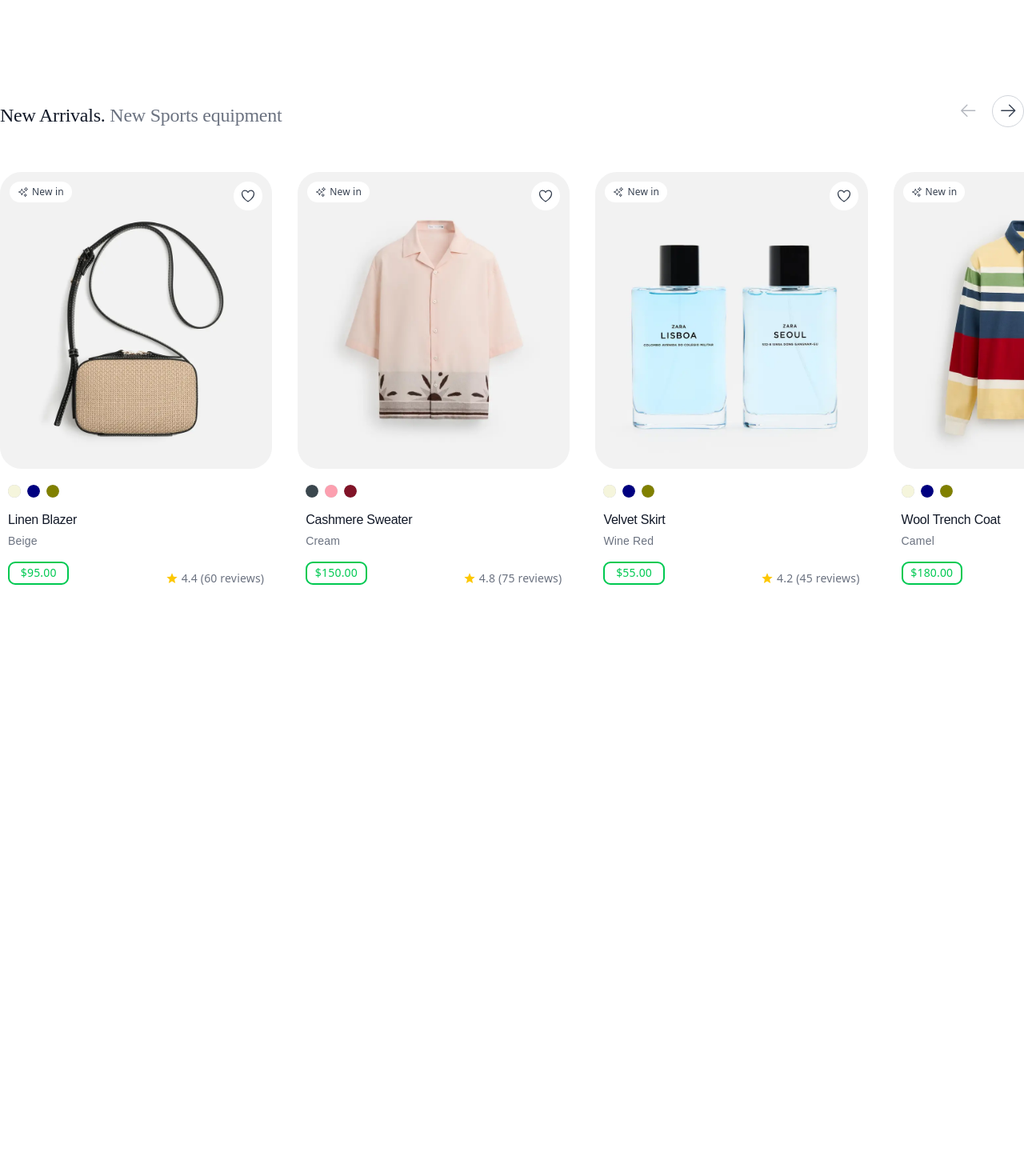
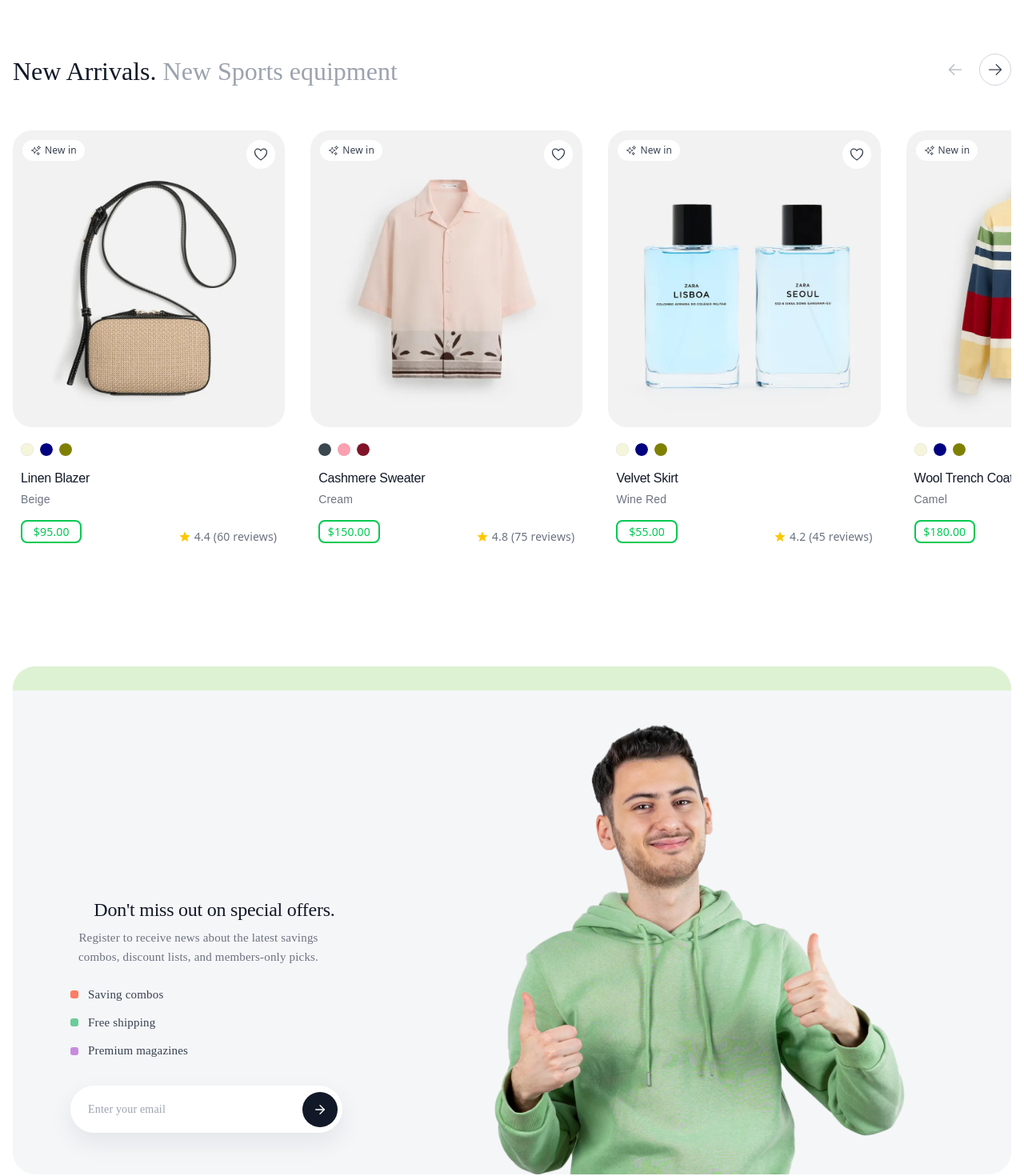
Before and after one commit to sagaralmad0202/eco, a React (Vite) app in the folder eccommerce/: page / in a window 1280 px wide. Shown: the part 1260-2730 px from the top of the page at 80% size. Before the commit the page ends 2163 px from the top, so only its background shows below. Built offline with nearby package versions, Linux system fonts and the light colour scheme.

Commit message:
Refine homepage layout and add offer section

```diff
--- a/eccommerce/src/App.jsx
+++ b/eccommerce/src/App.jsx
@@ -2,15 +2,17 @@ import Header from "./components/Header";
 import HeroSection from "./components/HeroSection";
 import SectionHowItWork from "./components/SectionHowItWork";
 import SectionSliderProductCard from "./components/SectionSliderProductCard";
+import SectionSpecialOffer from "./components/SectionSpecialOffer";
 
 export default function App() {
   return (
     <div className="nc-PageHome2 relative">
       <Header />
       <HeroSection />
-      <div className="relative container my-24 flex flex-col gap-y-24 lg:my-36 lg:gap-y-36">
+      <div className="relative container mx-auto px-[20px] sm:px-4 my-24 flex flex-col gap-y-24 lg:my-36 lg:gap-y-36">
         <SectionHowItWork />
         <SectionSliderProductCard />
+        <SectionSpecialOffer />
       </div>
     </div>
   );
--- a/eccommerce/src/components/Header.jsx
+++ b/eccommerce/src/components/Header.jsx
@@ -64,7 +64,7 @@ export default function Header() {
   return (
     <header className="relative w-full bg-white dark:bg-black">
       <div
-        className={`relative z-40 flex h-full justify-between border-neutral-200 bg-white px-[20px] sm:px-8 dark:border-neutral-700 dark:bg-neutral-900 ${
+        className={`relative z-40 container mx-auto flex h-full justify-between border-neutral-200 bg-white px-[20px] sm:px-8 dark:border-neutral-700 dark:bg-neutral-900 ${
           isSearchOpen ? "border-b" : ""
         }`}
         style={{ height: "80px" }}
--- a/eccommerce/src/components/HeroSection.jsx
+++ b/eccommerce/src/components/HeroSection.jsx
@@ -4,7 +4,7 @@ import backgroundLine from "../assets/BackgroundLine.svg";
 export default function HeroSection() {
   return (
     <section className="relative text-left">
-      <div className="container mx-auto px-4">
+      <div className="container mx-auto px-[20px] sm:px-4">
         <div className="relative mx-auto h-[601.54px] w-full max-w-full overflow-hidden rounded-2xl bg-[#F7F0EA] dark:bg-neutral-800 lg:h-[637.35px] lg:w-[1456.6px]">
           {/* Text Content */}
           <div className="relative inset-x-0 z-10 h-[243.1px] px-8 pt-8 pb-0 lg:absolute lg:top-1/5 lg:h-[325.2px] lg:pt-0 lg:px-8">
--- a/eccommerce/src/components/ProductCard.jsx
+++ b/eccommerce/src/components/ProductCard.jsx
@@ -8,7 +8,7 @@ const ProductCard = ({ data }) => {
       className="product-card relative flex flex-col bg-transparent w-full max-w-[305.46px] h-[462.61px] sm:max-w-[340.2px] sm:h-[526.33px]"
     >
       <a className="absolute inset-0" data-headlessui-state href="/"></a>
-      <div className="group relative z-1 shrink-0 overflow-hidden rounded-3xl bg-neutral-50 dark:bg-neutral-800">
+      <div className="group relative z-1 mx-auto w-[285.46px] shrink-0 overflow-hidden rounded-3xl bg-neutral-50 dark:bg-neutral-800 sm:mx-0 sm:w-full">
         <a href="/" className="block aspect-[11/12] w-full">
           <img
             src={data.image}
--- a/eccommerce/src/components/SectionSliderProductCard.jsx
+++ b/eccommerce/src/components/SectionSliderProductCard.jsx
@@ -83,20 +83,30 @@ const SectionSliderProductCard = ({ className = "", data = DEMO_DATA }) => {
       style={{ maxWidth: "1456.8px", width: "100%", margin: "0 auto" }}
     >
       <div
-        className="relative mb-[32px] flex flex-col gap-[16px] text-neutral-900 dark:text-neutral-50 sm:mb-[48px] sm:flex-row sm:items-end sm:justify-between lg:mb-[56px]"
+        className="relative mb-[48px] flex w-full flex-col justify-between px-[20px] text-neutral-900 dark:text-neutral-50 sm:px-0 sm:flex-row sm:items-end sm:justify-between lg:mb-[56px]"
       >
-        <div>
+        <div className="w-full max-w-[335.2px] text-left lg:w-[662.2px] lg:max-w-[662.2px] lg:flex-none">
           <h2
-            className="font-semibold text-[30px] leading-[36px] sm:text-3xl md:text-4xl"
-            style={{ width: "100%", maxWidth: "662.2px", fontFamily: 'Poppins, "Poppins Fallback"', margin: "0px", color: "var(--text-main)" }}
+            className="font-semibold"
+            style={{
+              width: "100%",
+              maxWidth: "662.2px",
+              fontFamily: 'Poppins, "Poppins Fallback"',
+              fontSize: "clamp(30px, 2.5vw, 36px)",
+              lineHeight: "clamp(36px, 2.8vw, 40px)",
+              letterSpacing: "normal",
+              margin: "0px",
+              textAlign: "left",
+              color: "var(--text-main)",
+            }}
           >
             New Arrivals.{" "}
-            <span className="text-neutral-500 dark:text-neutral-400">
+            <span className="text-neutral-400">
               New Sports equipment
             </span>
           </h2>
         </div>
-        <div className="flex shrink-0 justify-end pe-[36px] sm:pe-0 sm:ms-2 sm:mt-0">
+        <div className="mt-[16px] flex shrink-0 justify-end sm:ms-2 sm:mt-0">
           <div className="nc-NextPrev relative flex items-center gap-[10px] text-neutral-500 dark:text-neutral-400">
             <button
               type="button"
@@ -137,11 +147,11 @@ const SectionSliderProductCard = ({ className = "", data = DEMO_DATA }) => {
         ref={sliderRef}
         style={{ minHeight: "526.33px", scrollbarWidth: "none", msOverflowStyle: "none" }}
       >
-        <div className="flex pl-[36px] pr-[36px] sm:-ml-[32px] sm:pr-0 sm:pl-0">
+        <div className="flex pl-[20px] pr-[20px] sm:-ml-[32px] sm:gap-0 sm:pr-0 sm:pl-0">
           {data.map((item) => (
             <div
               key={item.id}
-              className="min-w-0 w-[305.46px] shrink-0 snap-start pl-[20px] last:pr-[20px] sm:w-auto sm:pl-[32px] sm:last:pr-0 md:basis-1/2 lg:basis-1/3 xl:basis-[372.2px]"
+              className="min-w-0 w-[305.46px] max-w-[calc(100vw-40px)] shrink-0 snap-start pl-0 last:pr-0 sm:w-auto sm:max-w-none sm:pl-[32px] sm:last:pr-0 md:basis-1/2 lg:basis-1/3 xl:basis-[372.2px]"
             >
               <ProductCard data={item} />
             </div>
--- /dev/null
+++ b/eccommerce/src/components/SectionSpecialOffer.jsx
@@ -0,0 +1,95 @@
+import promo3Image from "../assets/promo3.webp";
+
+const OFFER_POINTS = [
+  { label: "Saving combos", color: "#FF7B61" },
+  { label: "Free shipping", color: "#6BCB9B" },
+  { label: "Premium magazines", color: "#C78BE0" },
+];
+
+export default function SectionSpecialOffer() {
+  return (
+    <section
+      className="relative overflow-hidden rounded-[28px] bg-[#F5F6F8] dark:bg-neutral-900"
+      style={{ maxWidth: "1456.8px", width: "100%", margin: "0 auto" }}
+    >
+      <div className="absolute inset-x-0 top-0 h-[30px] bg-[#DDF2D2]" />
+
+      <div className="relative grid min-h-[520px] gap-10 px-[24px] pt-[54px] pb-[24px] sm:px-[32px] lg:grid-cols-[minmax(0,430px)_minmax(0,1fr)] lg:items-end lg:px-[56px] lg:pt-[64px] lg:pb-0 xl:px-[72px]">
+        <div className="max-w-[420px] pb-4 lg:pb-[52px]">
+          <h2
+            className="max-w-[360px] text-[34px] font-semibold leading-[1.08] text-neutral-900 dark:text-white sm:text-[44px] lg:text-[48px]"
+            style={{ fontFamily: 'Poppins, "Poppins Fallback"' }}
+          >
+            Don&apos;t miss out on special offers.
+          </h2>
+
+          <p
+            className="mt-4 max-w-[320px] text-[15px] leading-6 text-neutral-500 dark:text-neutral-300"
+            style={{ fontFamily: 'Poppins, "Poppins Fallback"' }}
+          >
+            Register to receive news about the latest savings combos, discount lists,
+            and members-only picks.
+          </p>
+
+          <div className="mt-6 space-y-3">
+            {OFFER_POINTS.map((item) => (
+              <div key={item.label} className="flex items-center gap-3">
+                <span
+                  className="inline-block h-[10px] w-[10px] rounded-[3px]"
+                  style={{ backgroundColor: item.color }}
+                />
+                <span
+                  className="text-[15px] text-neutral-700 dark:text-neutral-200"
+                  style={{ fontFamily: 'Poppins, "Poppins Fallback"' }}
+                >
+                  {item.label}
+                </span>
+              </div>
+            ))}
+          </div>
+
+          <form className="mt-8 max-w-[340px]" onSubmit={(e) => e.preventDefault()}>
+            <label className="sr-only" htmlFor="special-offer-email">
+              Email address
+            </label>
+            <div className="flex items-center rounded-full bg-white p-1.5 shadow-[0_12px_30px_rgba(15,23,42,0.08)] dark:bg-neutral-800">
+              <input
+                id="special-offer-email"
+                type="email"
+                placeholder="Enter your email"
+                className="min-w-0 flex-1 border-none bg-transparent px-4 py-3 text-[14px] text-neutral-900 outline-none placeholder:text-neutral-400 dark:text-white dark:placeholder:text-neutral-500"
+                style={{ fontFamily: 'Poppins, "Poppins Fallback"' }}
+              />
+              <button
+                type="submit"
+                className="flex h-[44px] w-[44px] shrink-0 items-center justify-center rounded-full bg-neutral-900 text-white transition-colors hover:bg-neutral-800 dark:bg-white dark:text-neutral-900"
+                aria-label="Submit email"
+              >
+                <svg
+                  xmlns="http://www.w3.org/2000/svg"
+                  width="18"
+                  height="18"
+                  viewBox="0 0 24 24"
+                  fill="none"
+                  stroke="currentColor"
+                  strokeWidth="1.8"
+                >
+                  <path d="M5 12H19" strokeLinecap="round" strokeLinejoin="round" />
+                  <path d="M12 5L19 12L12 19" strokeLinecap="round" strokeLinejoin="round" />
+                </svg>
+              </button>
+            </div>
+          </form>
+        </div>
+
+        <div className="relative flex items-end justify-center lg:justify-end">
+          <img
+            src={promo3Image}
+            alt="Special offers illustration"
+            className="w-full max-w-[520px] object-contain"
+          />
+        </div>
+      </div>
+    </section>
+  );
+}
--- a/eccommerce/src/index.css
+++ b/eccommerce/src/index.css
@@ -34,7 +34,7 @@
   --heading: "Poppins", "Poppins Fallback", ui-sans-serif, system-ui, sans-serif;
   --mono: ui-monospace, Consolas, monospace;
 
-  font: 18px/145% var(--sans);
+  font: 16px/145% var(--sans);
   letter-spacing: 0.18px;
   color-scheme: light;
   color: var(--text-main);
@@ -44,9 +44,6 @@
   -webkit-font-smoothing: antialiased;
   -moz-osx-font-smoothing: grayscale;
 
-  @media (max-width: 1024px) {
-    font-size: 16px;
-  }
 }
 
 .dark {
```
Also changed, not shown: eccommerce/src/assets/promo3.webp (added).
